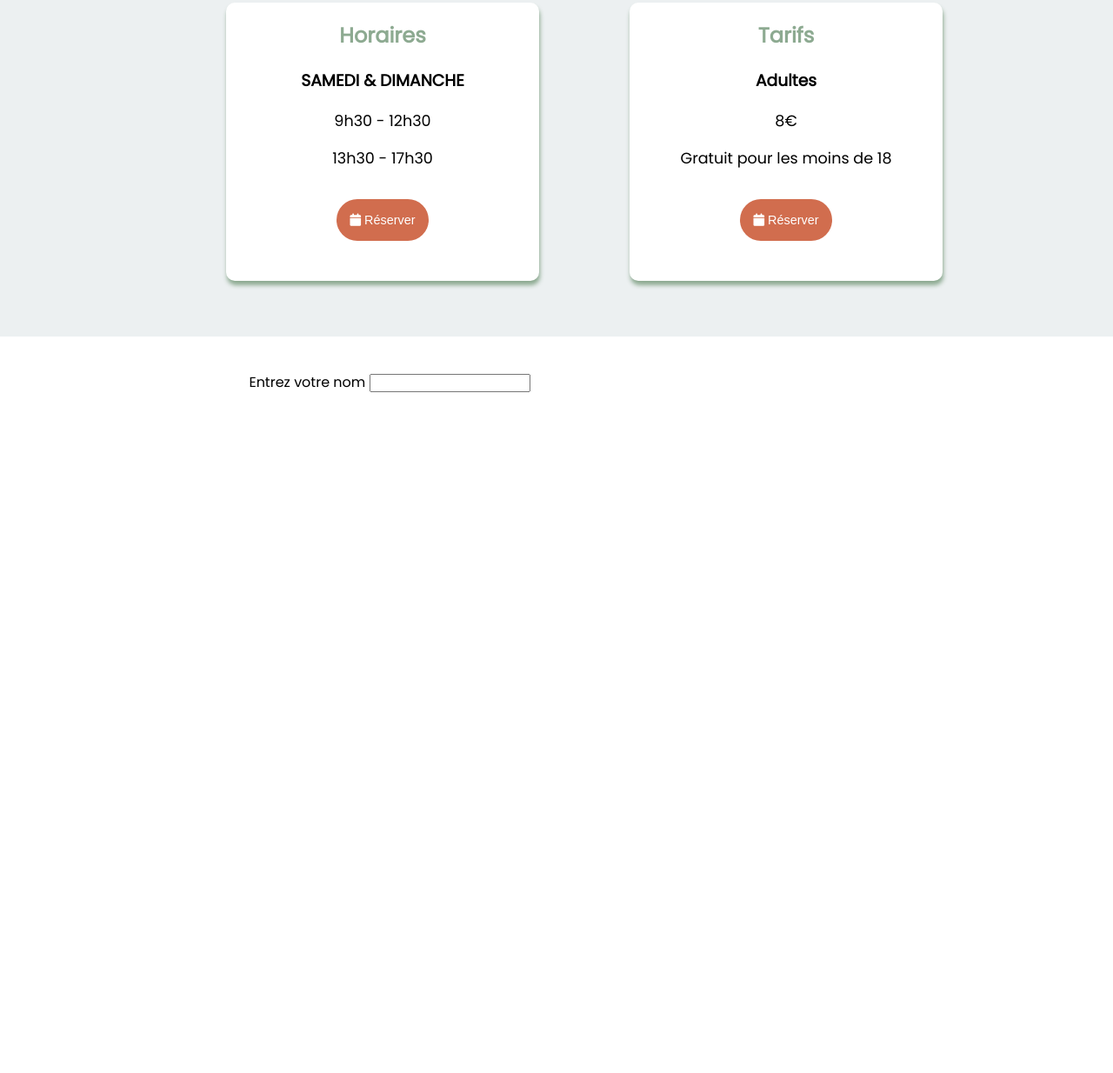
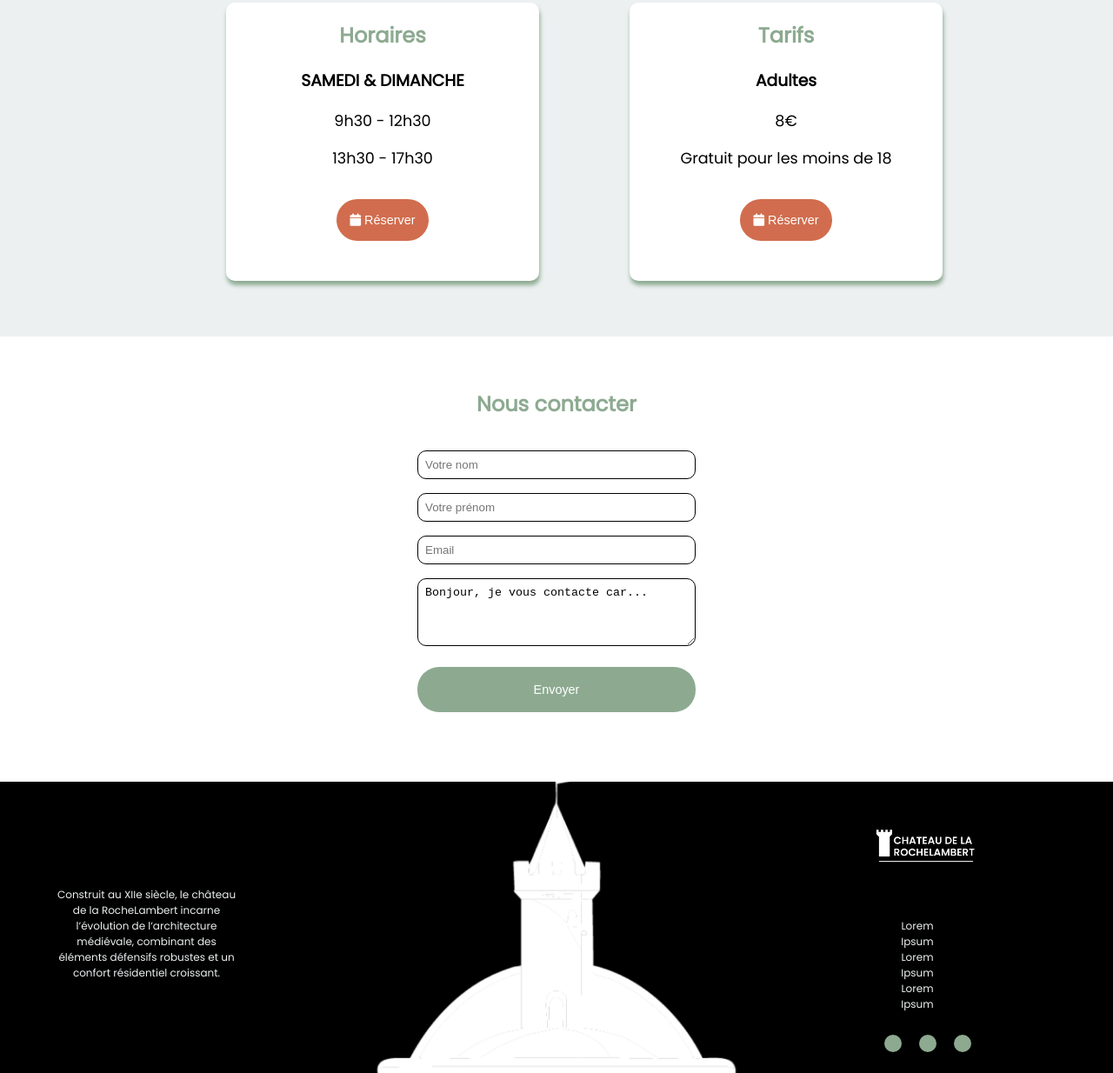
Before and after one commit to Maanaaa/MMI1-SAE105, a plain HTML site: page visiter.html in a window 1280 px wide. Shown: the part 4317-5551 px from the top of the page at 87% size. Before the commit the page ends 4769 px from the top, so only its background shows below. Drawn offline with Linux system fonts and the light colour scheme.

Commit message:
Ajout d'un formulmaire de contact dans la page visiter, et décoration

```diff
--- a/css/style.css
+++ b/css/style.css
@@ -511,8 +511,27 @@ details summary {
 #contact{
     margin-top: 5vh;
     display: flex;
-    width: 70%;
+    width: 100%;
     justify-content: center;
+    text-align: center;
+}
+
+form{
+    width: 25%;
+    display: flex;
+    justify-content: center;
+    flex-direction: column;
+}
+
+form input, textarea{
+    margin-top: 2vh;
+    border: 0.25px solid black;
+    padding: 1vh;
+    border-radius: 10px;
+}
+
+form button{
+    margin-top: 3vh;
 }
 
 /******* FOOTER *******/
--- a/visiter.html
+++ b/visiter.html
@@ -101,10 +101,39 @@
     </section>
     <section id="contact">
         <form action="contact-form.php">
-            <label for="name">Entrez votre nom</label>
-            <input type="text"> </input>
+            <h2>Nous contacter</h2>
+            <input type="text" class="name" placeholder="Votre nom" />
+            <input type="text" class="surname" placeholder="Votre prénom"/>
+            <input type="text" class="email" placeholder="Email"/>
+            <textarea name="message" rows="4" cols="50">Bonjour, je vous contacte car...</textarea>
+            <button class="secondary">Envoyer</button>
         </form>
     </section>
+
+    <footer>
+        <div>
+            <ul>
+                <p>Construit au XIIe siècle, le château de la RocheLambert incarne l’évolution de l’architecture
+                    médiévale, combinant des éléments défensifs robustes et un confort résidentiel croissant.</p>
+            </ul>
+        </div>
+        <div>
+            <img src="img/decorations/footer_chateau_blanc.webp" alt="" class="decoration">
+        </div>
+        <div>
+            <img src="img/logo/logo_blanc.png" alt="Logo du Château de La RocheLambert" class="logo">
+            <ul>
+                <li>Lorem Ipsum</li>
+                <li>Lorem Ipsum</li>
+                <li>Lorem Ipsum</li>
+            </ul>
+            <ul class="socialmedia">
+                <li></li>
+                <li></li>
+                <li></li>
+            </ul>
+        </div>
+    </footer>
 </body>
 
 </html>
```
Also changed, not shown: 2 other files.
